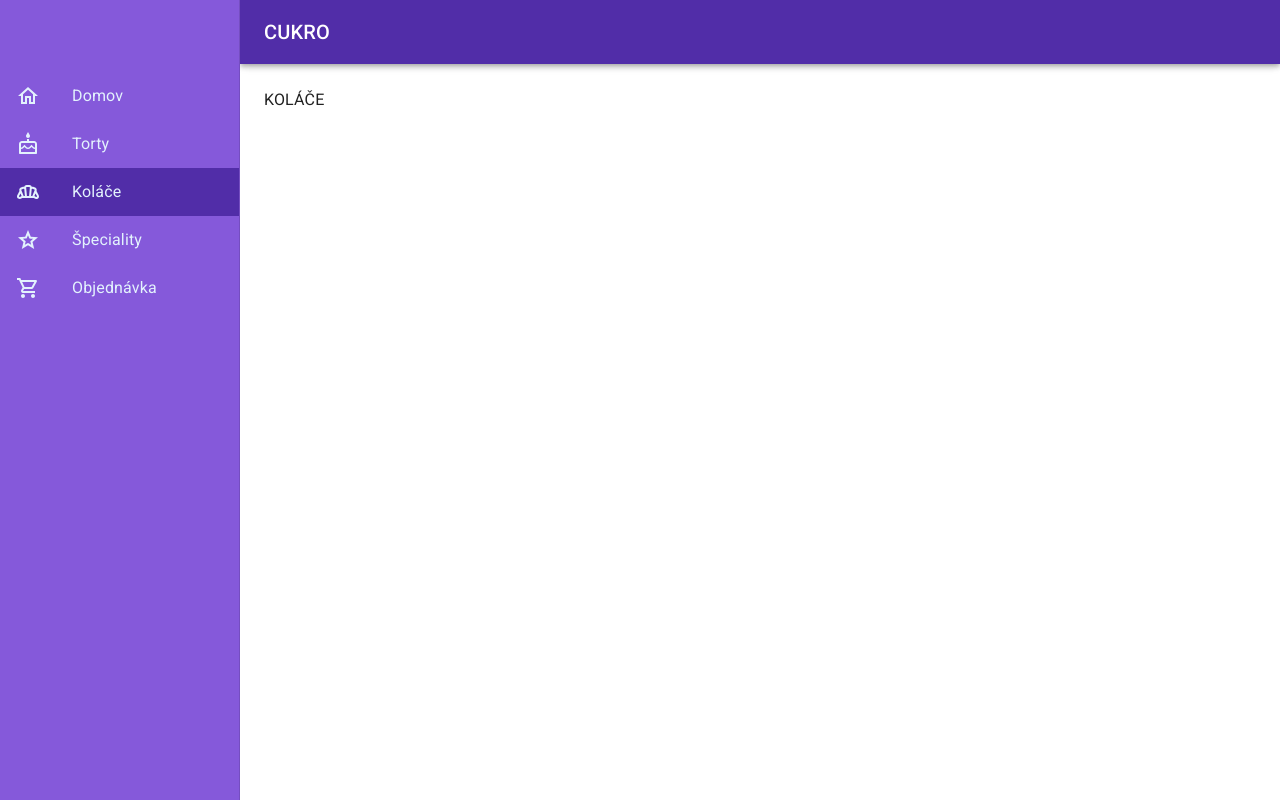
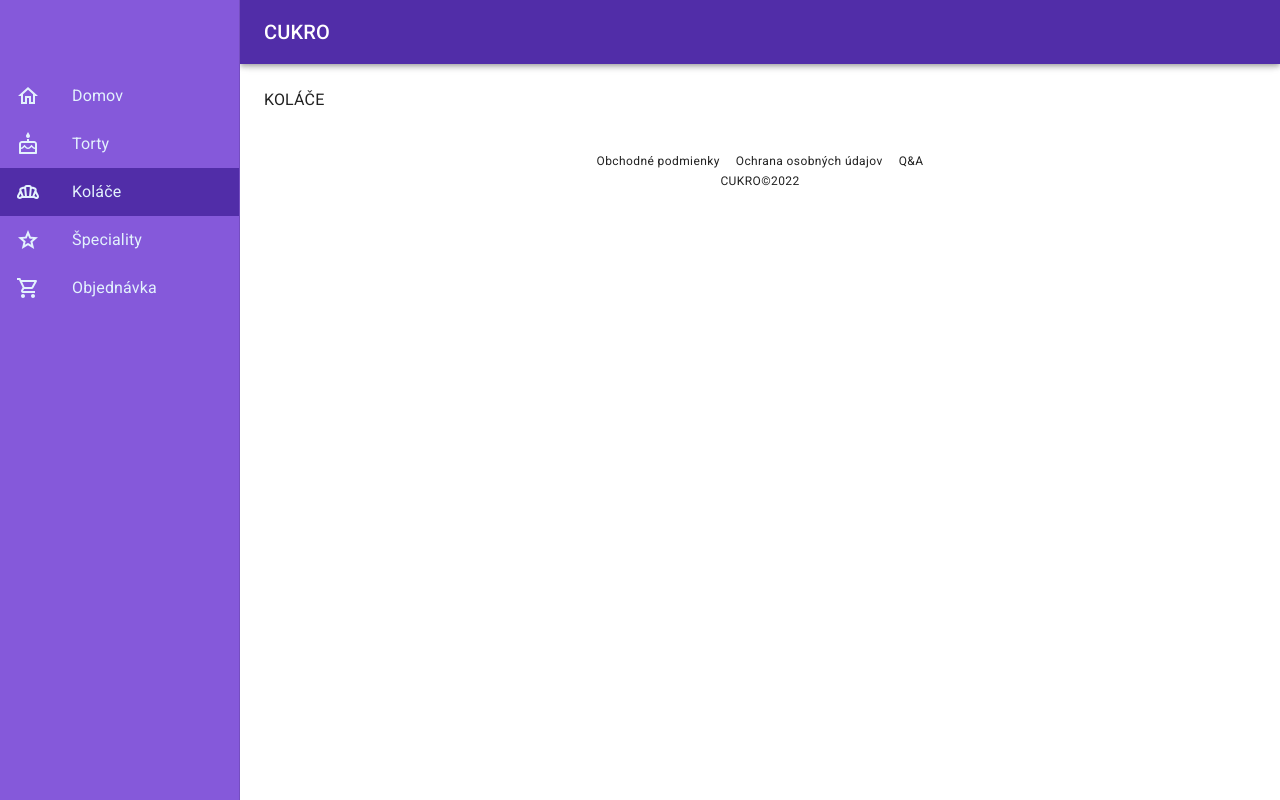
Before and after one commit to Mart1n991/cukro-customer-web, a React (Create React App) app: page /kolace in a window 1280 px wide. Built offline with nearby package versions, Linux system fonts and the light colour scheme.

Commit message:
Created footer and implement into layout

```diff
--- /dev/null
+++ b/src/components/footer/Footer.js
@@ -0,0 +1,15 @@
+import { Box, Stack, Typography } from "@mui/material";
+import React from "react";
+
+const Footer = () => (
+  <Box sx={{ display: "flex", flexDirection: "column", alignItems: "center" }} mt={5}>
+    <Stack direction="row" spacing={2}>
+      <Typography variant="caption">Obchodné podmienky</Typography>
+      <Typography variant="caption">Ochrana osobných údajov</Typography>
+      <Typography variant="caption">Q&A</Typography>
+    </Stack>
+    <Typography variant="caption">CUKRO©2022</Typography>
+  </Box>
+);
+
+export default Footer;
--- a/src/components/layout/Layout.js
+++ b/src/components/layout/Layout.js
@@ -4,6 +4,7 @@ import { useTheme } from "@mui/material/styles";
 import { navbarWidth } from "../../constans/navbarWidth";
 import Header from "../header/Header";
 import Navbar from "../navbar/Navbar";
+import Footer from "../footer/Footer";
 
 const Layout = ({ children }) => {
   const theme = useTheme();
@@ -48,6 +49,7 @@ const Layout = ({ children }) => {
       <Box component="main" sx={{ flexGrow: 1, p: 3, width: { sm: `calc(100% - ${navbarWidth}px)` } }}>
         <Toolbar />
         {children}
+        <Footer />
       </Box>
     </Box>
   );
```
